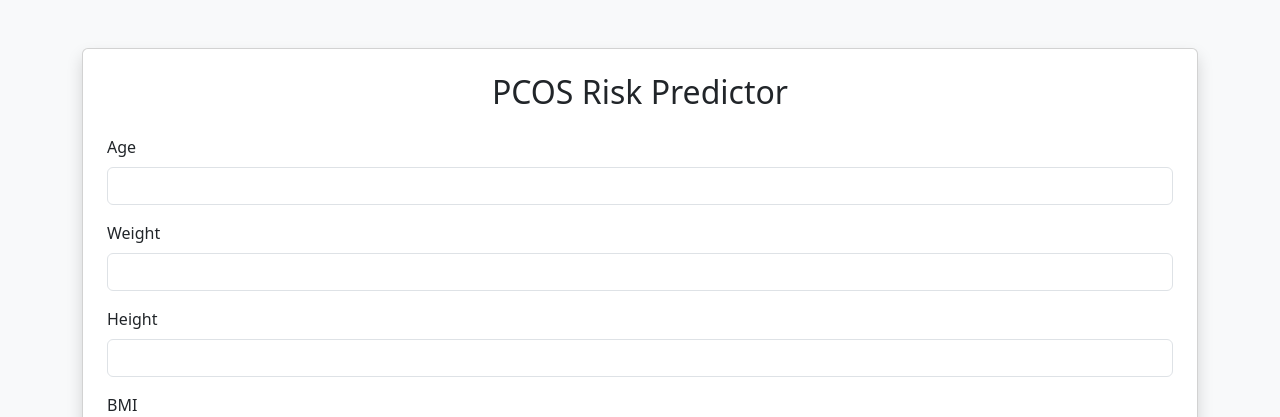
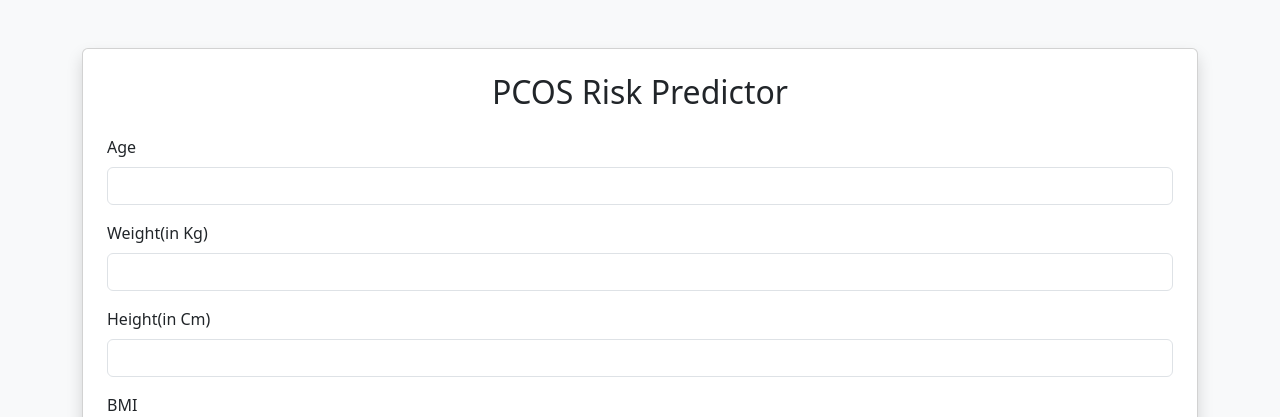
Before and after one commit to harshitdceggn/pcos-predictor, a Flask app: page / in a window 1280 px wide. Shown: the top 417 px of the page. Run offline with Flask 3, Linux system fonts and the light colour scheme; parts of the project's set-up code (start-up, migrations or seed data) failed here and were passed over.

Commit message:
Update index.html

```diff
--- a/templates/index.html
+++ b/templates/index.html
@@ -15,12 +15,12 @@
         <input type="number" step="0.1" class="form-control" name="Age" required>
       </div>
       <div class="mb-3">
-        <label class="form-label">Weight</label>
-        <input type="number" step="0.1" class="form-control" name="Weight" required>
+        <label class="form-label">Weight(in Kg)</label>
+        <input type="number" step="0.1" class="form-control" name="Weight(in Kg)" required>
       </div>
       <div class="mb-3">
-        <label class="form-label">Height</label>
-        <input type="number" step="0.1" class="form-control" name="Height" required>
+        <label class="form-label">Height(in Cm)</label>
+        <input type="number" step="0.1" class="form-control" name="Height(in Cm)" required>
       </div>
       <div class="mb-3">
         <label class="form-label">BMI</label>
```
